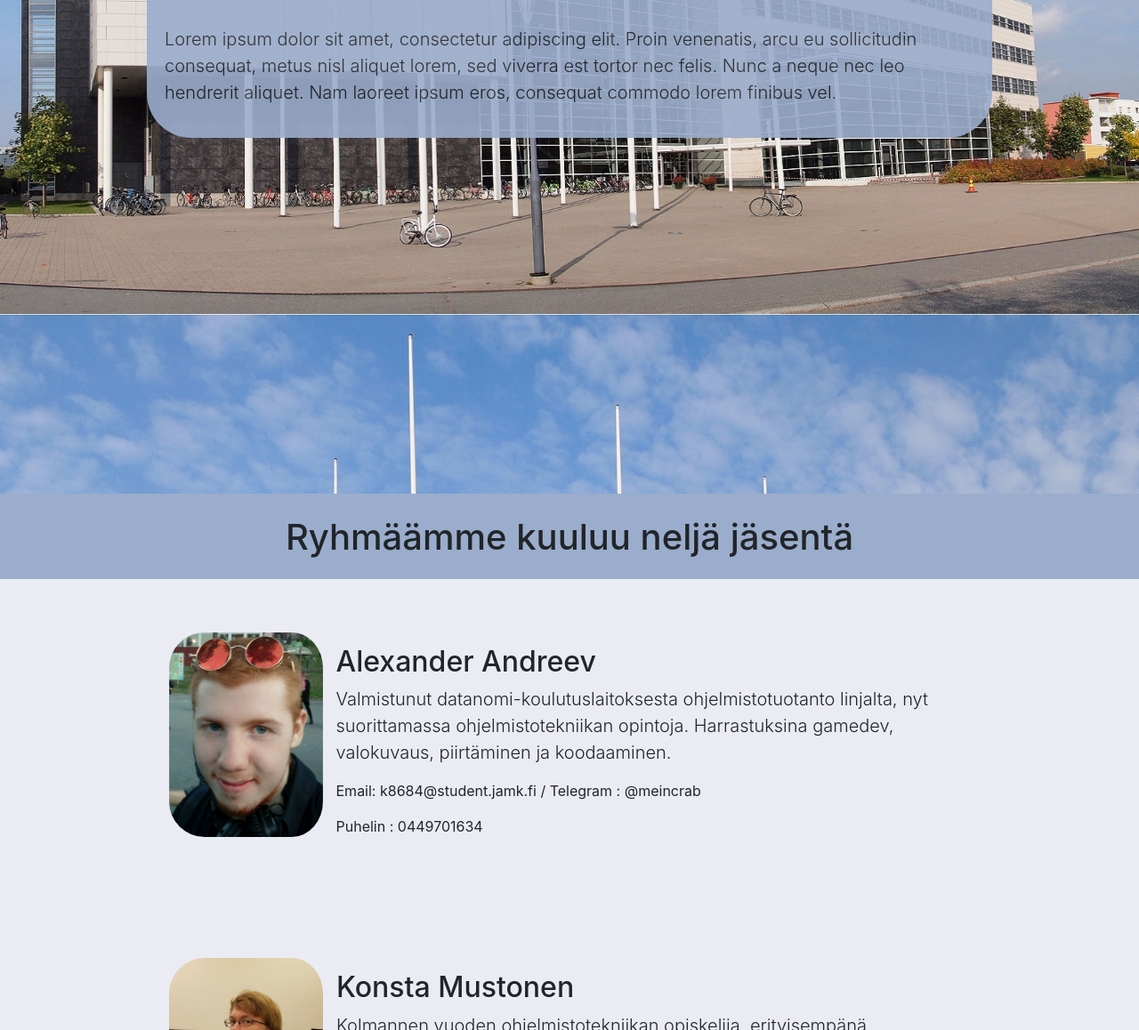
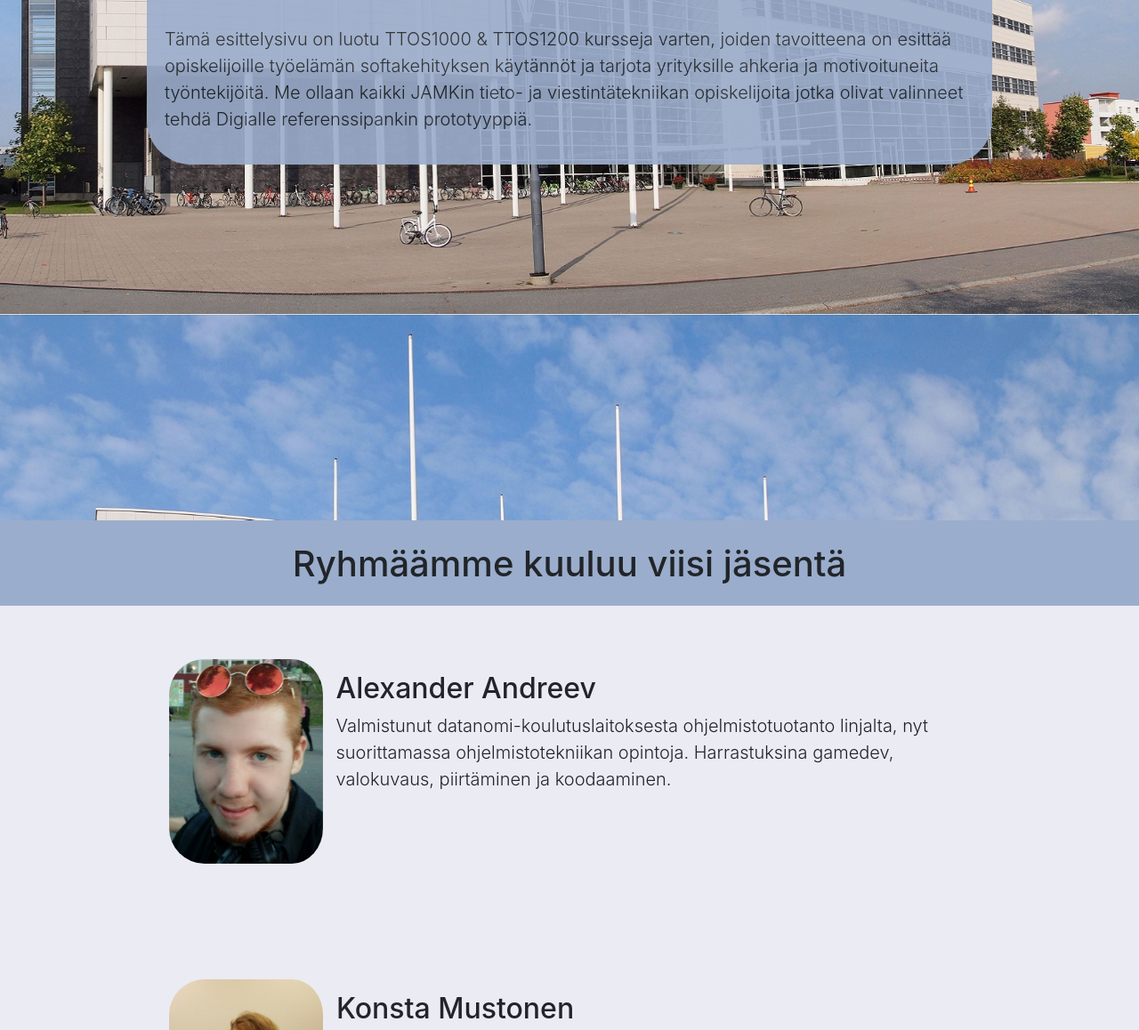
Before and after one commit to digipones/digipones.github.io, a plain HTML site: page index.html in a window 1280 px wide. Shown: the part 447-1605 px from the top of the page at 89% size. Drawn offline with Linux system fonts and the light colour scheme.

Commit message:
Small Changes

```diff
--- a/index.html
+++ b/index.html
@@ -53,8 +53,8 @@
                 <div class="col-lg-10 mx-auto opacitybox topmrg">
                         <h1 class="text-center">Team Digipones</h1><br>
                         <p class="lead">
-                            Lorem ipsum dolor sit amet, consectetur adipiscing elit. Proin venenatis, arcu eu sollicitudin consequat, metus nisl aliquet lorem, sed viverra est tortor nec felis.
-                             Nunc a neque nec leo hendrerit aliquet. Nam laoreet ipsum eros, consequat commodo lorem finibus vel.
+                            Tämä esittelysivu on luotu TTOS1000 & TTOS1200 kursseja varten, joiden tavoitteena on esittää opiskelijoille työelämän softakehityksen käytännöt ja tarjota yrityksille ahkeria ja motivoituneita työntekijöitä.
+                            Me ollaan kaikki JAMKin tieto- ja viestintätekniikan opiskelijoita jotka olivat valinneet tehdä Digialle referenssipankin prototyyppiä.
                         </p>
                 </div>
             </div>
@@ -65,7 +65,7 @@
       <div class="container text-center">
         <div class="row">
           <div class="col-lg-10 mx-auto">
-            <h1>Ryhmäämme kuuluu neljä jäsentä</h1>
+            <h1>Ryhmäämme kuuluu viisi jäsentä</h1>
           </div>
         </div>
       </div>
@@ -81,8 +81,6 @@
                         Valmistunut  datanomi-koulutuslaitoksesta ohjelmistotuotanto linjalta, nyt suorittamassa ohjelmistotekniikan opintoja.
                         Harrastuksina gamedev, valokuvaus, piirtäminen ja koodaaminen.
                     </p>
-				           	<p> Email: k8684@student.jamk.fi / Telegram : @meincrab</p>
-				          	<p> Puhelin : 0449701634 </p>
                 </div>
             </div>
         </div>
@@ -143,6 +141,11 @@
         <div class="row">
           <div class="col-lg-10 mx-auto">
             <h2 class="text-center">Yhteystiedot tai jotain muuta kivaa tekstiä</h2><br><br>
+            <p> Alexander Andreev : K8684@student.jamk.fi  Telegram: @meincrab <a href="https://www.linkedin.com/in/andreev-alexander/?originalSubdomain=fi"">Linkedin</a></p>
+            <p> Konsta Mustonen : K8721@student.jamk.fi </p>
+            <p> Sami Kauhala : K8917@student.jamk.fi </p>
+            <p> Jenna Närhi : K2224@student.jamk.fi </p>
+            <p> Jusa Myrskog : K9412@student.jamk.fi </p>
           </div>
         </div>
       </div>
```
